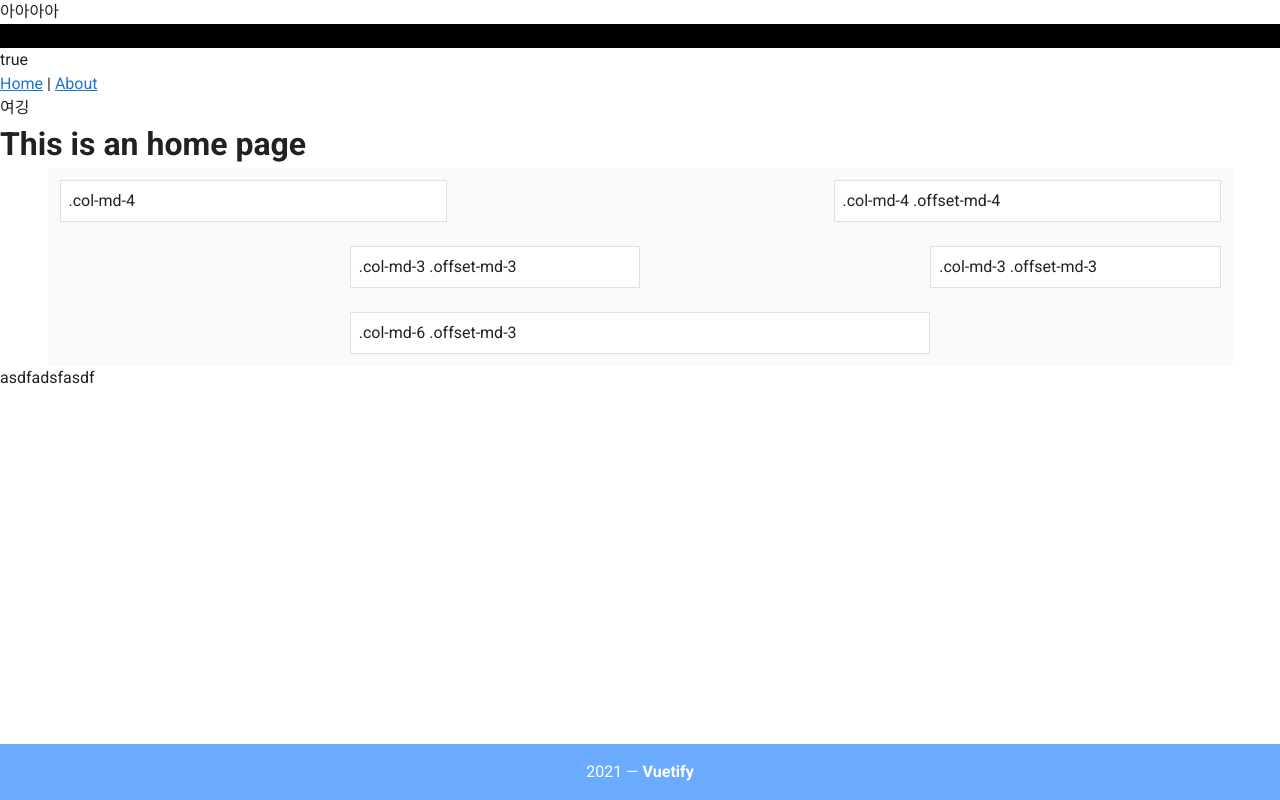
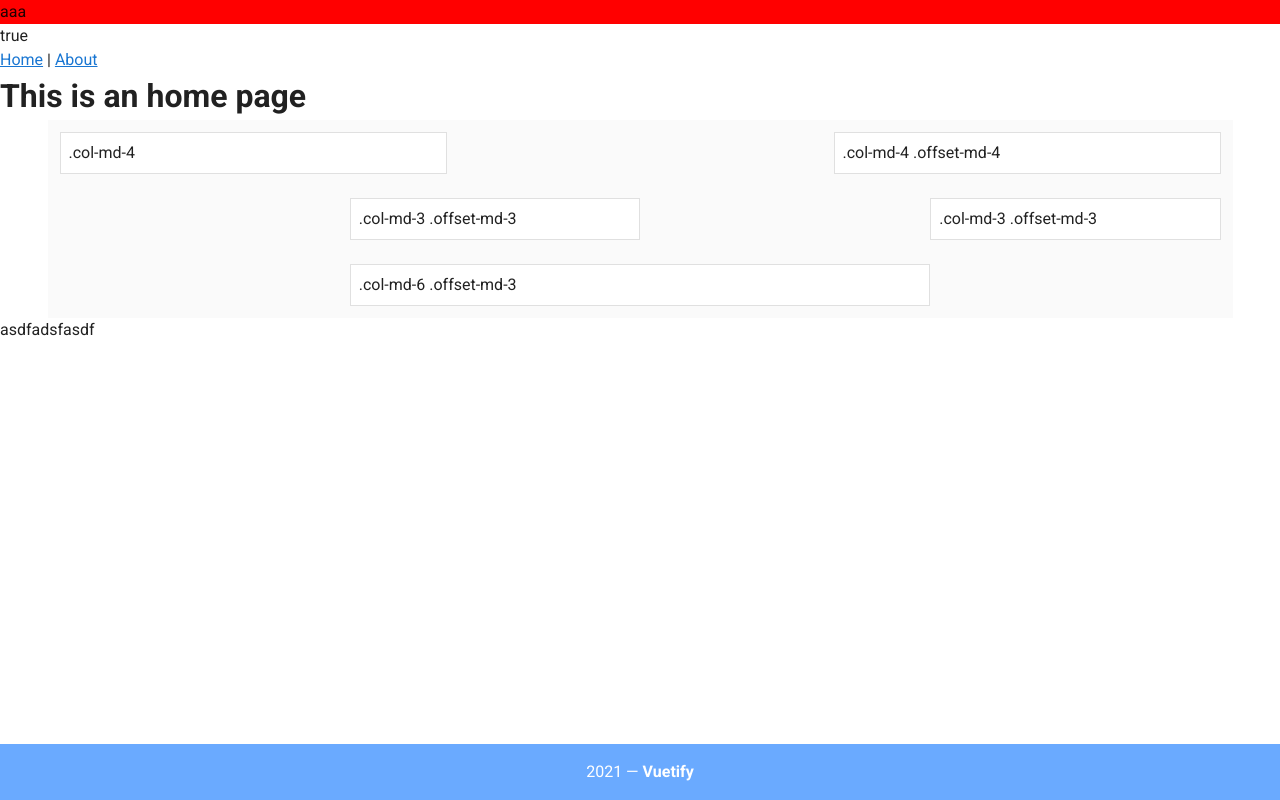
Before and after one commit to gesazumo/vuedata, a Vue app: page / in a window 1280 px wide. Built offline with nearby package versions, Linux system fonts and the light colour scheme.

Commit message:
퍼블 변경 테스트 원복

```diff
--- a/src/App.vue
+++ b/src/App.vue
@@ -1,7 +1,6 @@
 <template>
 	<v-app>
 		<v-main>
-			아아아아
 			<div class="aaa">aaa</div>
 			{{ flag }}
 			<app-header />
--- a/src/assets/css/common.css
+++ b/src/assets/css/common.css
@@ -1,3 +1,3 @@
 .aaa {
-    background-color: black;
+    background-color: red;
 }
--- a/src/views/About.vue
+++ b/src/views/About.vue
@@ -1,6 +1,5 @@
 <template>
 	<div class="about">
-		123123
 		<h1>This is an about page</h1>
 	</div>
 </template>
--- a/src/views/Home.vue
+++ b/src/views/Home.vue
@@ -1,6 +1,5 @@
 <template>
 	<div class="about">
-		여깅
 		<h1>This is an home page</h1>
 		<home-component />
 	</div>
```
